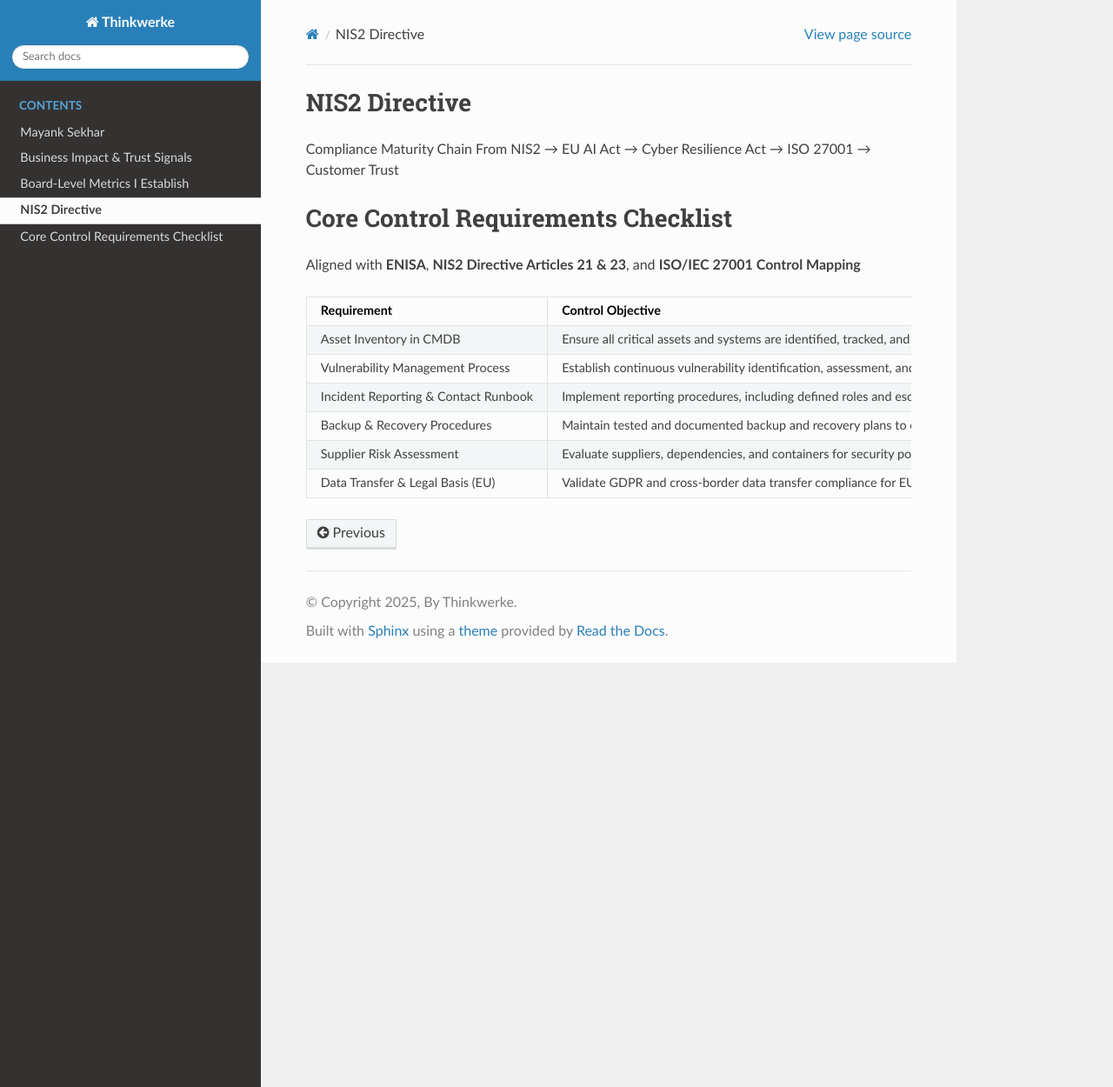
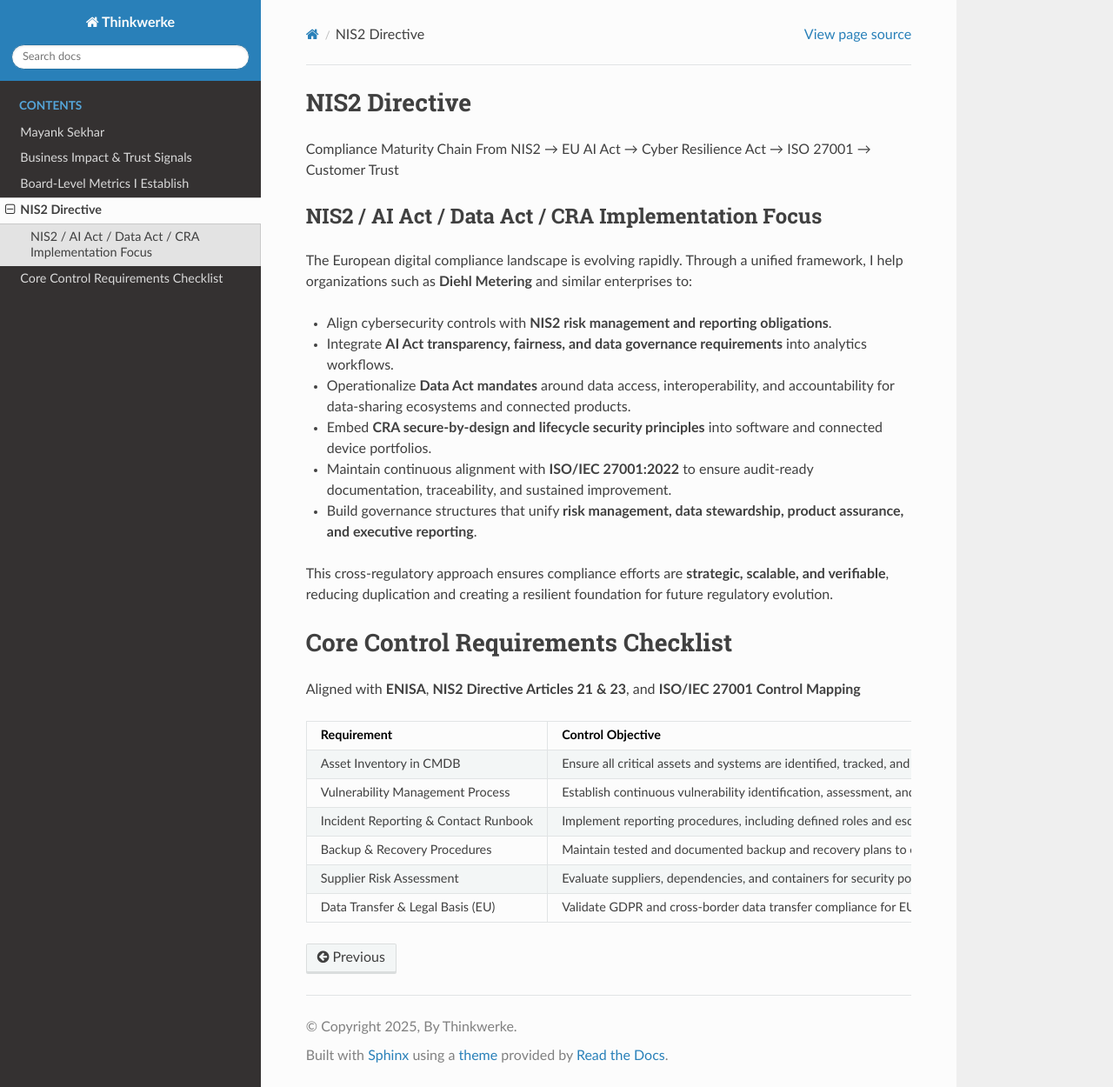
Before and after one commit to Mynkskhr/docs.thinkwerke, a Sphinx documentation site: the page built from docs/source/nis2-directive.rst, in a window 1280 px wide and 1250 px high. Shown: the whole window at 87% size. Built offline with Sphinx 7.4.7 and the Read the Docs theme 3.1.0, drawn with Linux system fonts in a browser that asks for light colours.

Commit message:
Update nis2-directive.rst

```diff
--- a/docs/source/nis2-directive.rst
+++ b/docs/source/nis2-directive.rst
@@ -3,6 +3,24 @@
 
 Compliance Maturity Chain
 From NIS2 → EU AI Act → Cyber Resilience Act → ISO 27001 → Customer Trust
+
+NIS2 / AI Act / Data Act / CRA Implementation Focus
+---------------------------------------------------
+
+The European digital compliance landscape is evolving rapidly.
+Through a unified framework, I help organizations such as **Diehl Metering** and similar enterprises to:
+
+- Align cybersecurity controls with **NIS2 risk management and reporting obligations**.
+- Integrate **AI Act transparency, fairness, and data governance requirements** into analytics workflows.
+- Operationalize **Data Act mandates** around data access, interoperability, and accountability for
+  data-sharing ecosystems and connected products.
+- Embed **CRA secure-by-design and lifecycle security principles** into software and connected device portfolios.
+- Maintain continuous alignment with **ISO/IEC 27001:2022** to ensure audit-ready documentation, traceability,
+  and sustained improvement.
+- Build governance structures that unify **risk management, data stewardship, product assurance, and executive reporting**.
+
+This cross-regulatory approach ensures compliance efforts are **strategic, scalable, and verifiable**,
+reducing duplication and creating a resilient foundation for future regulatory evolution.
 
 Core Control Requirements Checklist
 ====================================================
```
